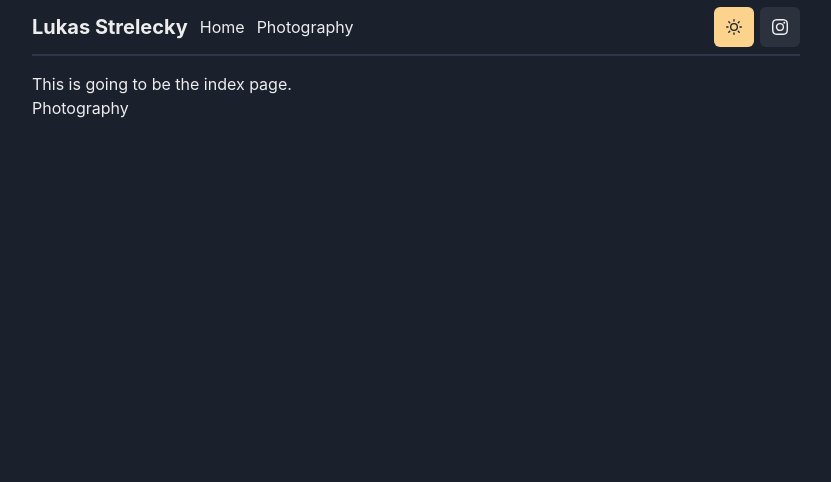
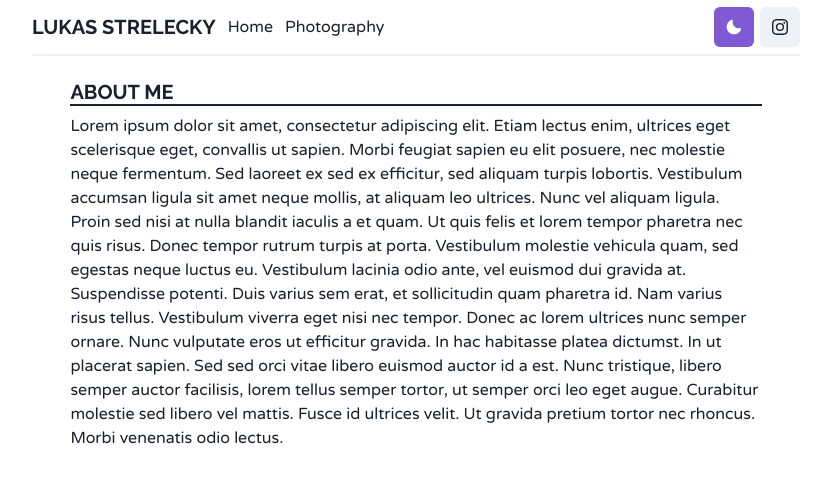
Before and after one commit to lstrelecky/ls-personal-website, a Next.js app: page / in a window 1280 px wide. Shown: the top 482 px of the page, without its empty margins (224-1055 px from the left). Built offline with nearby package versions, Linux system fonts and the light colour scheme.

Commit message:
Updated ChakraProvider to include theme.

```diff
--- a/components/navbar.js
+++ b/components/navbar.js
@@ -14,7 +14,7 @@ import ChangeColorModeButton from './changecolormodebutton';
 export default function Navbar() {
   return (
     // Container
-    <Flex h="7%" mb={4}
+    <Flex h="7%" mb={6}
         dir="row" justify="space-between" align="center"
         borderBottom="2px" borderColor={useColorModeValue("gray.100", "gray.700")}>
 
--- a/package.json
+++ b/package.json
@@ -15,6 +15,8 @@
     "@chakra-ui/react": "^2.0.0",
     "@emotion/react": "^11.9.0",
     "@emotion/styled": "^11.8.1",
+    "@fontsource/raleway": "^4.5.8",
+    "@fontsource/varela-round": "^4.5.8",
     "framer-motion": "^6.3.3",
     "next": "12.1.6",
     "react": "18.1.0",
--- a/pages/index.js
+++ b/pages/index.js
@@ -1,5 +1,4 @@
-import { Link, Box, Text } from '@chakra-ui/react'
-import NextLink from "next/link";
+import { Heading, Box, Text } from '@chakra-ui/react'
 
 import Navbar from "../components/navbar"
 
@@ -8,11 +7,14 @@ export default function Home() {
     <Box w="60%" h="100vh" m="auto">
       <Navbar />
 
-      <Text>This is going to be the index page.</Text>
-
-      <NextLink href='/photography'>
-        <Link>Photography</Link>
-      </NextLink>
+      <Box w="90%" m="auto">
+        {/* About me section */}
+        <Heading as="h3" size="md" mb={2} variant="linebelow">About Me</Heading>
+        <Text fontStyle="md">
+          Lorem ipsum dolor sit amet, consectetur adipiscing elit. Etiam lectus enim, ultrices eget scelerisque eget, convallis ut sapien. Morbi feugiat sapien eu elit posuere, nec molestie neque fermentum. Sed laoreet ex sed ex efficitur, sed aliquam turpis lobortis. Vestibulum accumsan ligula sit amet neque mollis, at aliquam leo ultrices. Nunc vel aliquam ligula. Proin sed nisi at nulla blandit iaculis a et quam. Ut quis felis et lorem tempor pharetra nec quis risus. Donec tempor rutrum turpis at porta. Vestibulum molestie vehicula quam, sed egestas neque luctus eu. Vestibulum lacinia odio ante, vel euismod dui gravida at. Suspendisse potenti.
+          Duis varius sem erat, et sollicitudin quam pharetra id. Nam varius risus tellus. Vestibulum viverra eget nisi nec tempor. Donec ac lorem ultrices nunc semper ornare. Nunc vulputate eros ut efficitur gravida. In hac habitasse platea dictumst. In ut placerat sapien. Sed sed orci vitae libero euismod auctor id a est. Nunc tristique, libero semper auctor facilisis, lorem tellus semper tortor, ut semper orci leo eget augue. Curabitur molestie sed libero vel mattis. Fusce id ultrices velit. Ut gravida pretium tortor nec rhoncus. Morbi venenatis odio lectus.
+        </Text>
+      </Box>
     </Box>
   )
 }
--- a/styles/theme.js
+++ b/styles/theme.js
@@ -1,10 +1,29 @@
 import { extendTheme } from '@chakra-ui/react'
+import { ComponentStyleConfig } from '@chakra-ui/react'
 
-const config = {
-  initialColorMode: 'dark',
-  useSystemColorMode: false,
+const Heading = {
+  baseStyle: {
+    fontWeight: "bold",
+    fontFamily: "Raleway",
+    textTransform: "uppercase"
+  },
+  variants: {
+    linebelow: {
+      borderBottom: "2px solid",
+    },
+  }
 }
 
-const theme = extendTheme({ config })
+const theme = extendTheme({
+  initialColorMode: 'light',
+  useSystemColorMode: true,
+  fonts: {
+    heading: 'Raleway, sans-serif',
+    body: 'Varela Round, sans-serif',
+  },
+  components: {
+    Heading,
+  }
+})
 
 export default theme
```
Also changed, not shown: pages/_app.js (+6 -1 lines), 1 other file (tests, documents, lock files or other folders).
